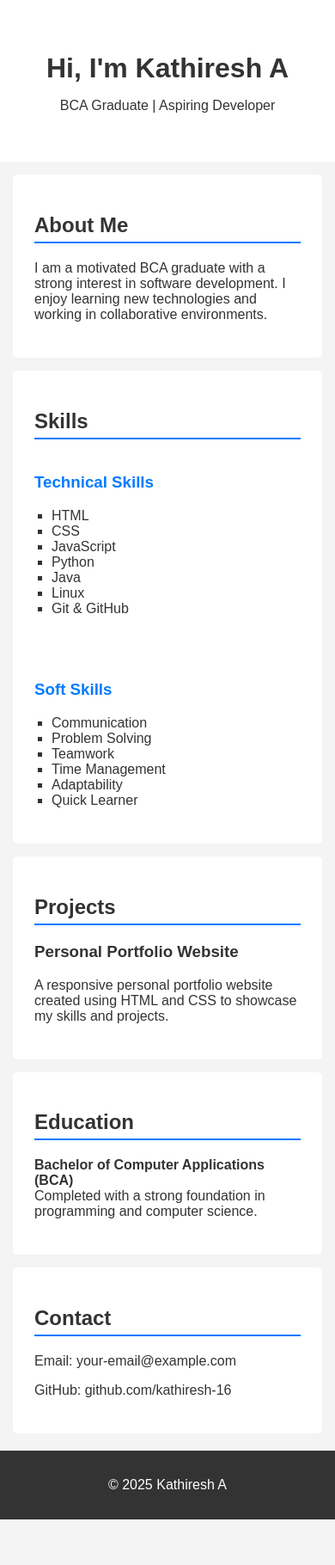
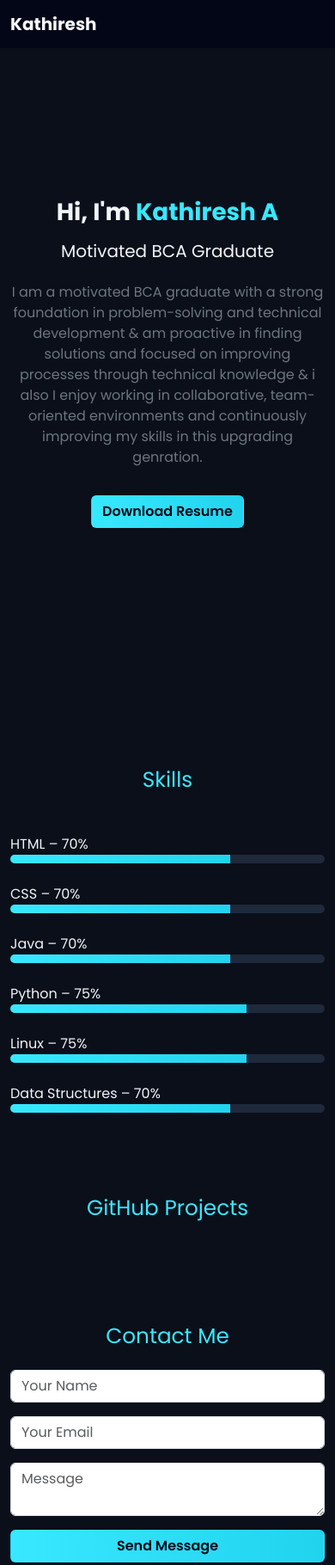
Before and after one commit to KATHIRESH-16/personal-Portfolio1, a plain HTML site: page index.html in a window 390 px wide. Shown: the top 1820 px of the page at 86% size. Before the commit the page ends 1767 px from the top, so only its background shows below. Drawn offline with nearby package versions, Linux system fonts and the light colour scheme; no server answers.

Commit message:
Update index.html

```diff
--- a/index.html
+++ b/index.html
@@ -2,84 +2,182 @@
 <html lang="en">
 <head>
 <meta charset="UTF-8">
+<title>KATHIRESH A | Portfolio</title>
 <meta name="viewport" content="width=device-width, initial-scale=1.0">
-    <title>Kathiresh A | Portfolio</title>
-    <link rel="stylesheet" href="styles.css">
+
+<!-- Bootstrap -->
+<link href="https://cdn.jsdelivr.net/npm/bootstrap@5.3.2/dist/css/bootstrap.min.css" rel="stylesheet">
+<link href="https://cdn.jsdelivr.net/npm/bootstrap-icons/font/bootstrap-icons.css" rel="stylesheet">
+
+<!-- Fonts -->
+<link href="https://fonts.googleapis.com/css2?family=Poppins:wght@300;400;600;700&display=swap" rel="stylesheet">
+
+<!-- AOS -->
+<link href="https://unpkg.com/aos@next/dist/aos.css" rel="stylesheet">
+
+<style>
+body{
+  font-family:'Poppins',sans-serif;
+  background:#0b0f19;
+  color:#f1f5f9;
+}
+
+a{text-decoration:none;color:#38e8ff}
+
+.navbar{background:#020617}
+
+.hero span{color:#38e8ff}
+
+.section-title span{color:#38e8ff}
+
+.card{
+  background:#020617;
+  border:1px solid #1e293b;
+  transition:.4s;
+}
+
+.card:hover{
+  transform:translateY(-8px) scale(1.02);
+  box-shadow:0 0 20px #38e8ff40;
+}
+
+.skill-bar{
+  background:#1e293b;
+  border-radius:20px;
+  overflow:hidden;
+}
+
+.skill-fill{
+  height:10px;
+  background:linear-gradient(90deg,#38e8ff,#22d3ee);
+}
+
+.btn-main{
+  background:linear-gradient(90deg,#38e8ff,#22d3ee);
+  color:#020617;
+  font-weight:600;
+}
+
+footer{background:#020617}
+</style>
 </head>
+
 <body>
 
-<header>
-    <h1>Hi, I'm Kathiresh A</h1>
-    <p>BCA Graduate | Aspiring Developer</p>
-</header>
+<!-- NAV -->
+<nav class="navbar navbar-expand-lg fixed-top">
+<div class="container">
+  <a class="navbar-brand text-light fw-bold" href="#">Kathiresh</a>
+</div>
+</nav>
 
-<section id="about">
-    <h2>About Me</h2>
-    <p>
-        I am a motivated BCA graduate with a strong interest in software development.
-        I enjoy learning new technologies and working in collaborative environments.
+<!-- HERO -->
+<section class="hero vh-100 d-flex align-items-center">
+<div class="container text-center" data-aos="fade-up">
+<h1 class="fw-bold">Hi, I'm <span>Kathiresh A</span></h1>
+<h5 class="mt-3">Motivated BCA Graduate</h5>
+<p class="mt-4 text-secondary">
+<p class="mt-4 text-secondary">
+  I am a motivated BCA graduate with a strong foundation in problem-solving and technical development
+  & am proactive in finding solutions and focused on improving processes through technical knowledge & i also I enjoy working in collaborative, team-oriented environments and continuously improving my skills in this upgrading genration.
 </p>
+
+</p>
+
+<a href="assets/KATHIRESH.pdf"download class="btn btn-main mt-3">Download Resume</a>
+
+</div>
 </section>
 
-<section id="skills">
-    <h2>Skills</h2>
+<!-- SKILLS -->
+<section class="py-5">
+<div class="container">
+<h2 class="section-title text-center mb-5" data-aos="fade-up"><span>Skills</span></h2>
 
-    <div class="skills-container">
-        <div class="skill-box">
-            <h3>Technical Skills</h3>
-            <ul>
-                <li>HTML</li>
-                <li>CSS</li>
-                <li>JavaScript</li>
-                <li>Python</li>
-                <li>Java</li>
-                <li>Linux</li>
-                <li>Git & GitHub</li>
-            </ul>
-        </div>
+<div class="row g-4">
+<div class="col-md-6" data-aos="fade-right">HTML – 70%
+<div class="skill-bar"><div class="skill-fill" style="width:70%"></div></div></div>
 
-        <div class="skill-box">
-            <h3>Soft Skills</h3>
-            <ul>
-                <li>Communication</li>
-                <li>Problem Solving</li>
-                <li>Teamwork</li>
-                <li>Time Management</li>
-                <li>Adaptability</li>
-                <li>Quick Learner</li>
-            </ul>
+<div class="col-md-6" data-aos="fade-left">CSS – 70%
+<div class="skill-bar"><div class="skill-fill" style="width:70%"></div></div></div>
+
+<div class="col-md-6" data-aos="fade-right">Java – 70%
+<div class="skill-bar"><div class="skill-fill" style="width:70%"></div></div></div>
+
+<div class="col-md-6" data-aos="fade-left">Python – 75%
+<div class="skill-bar"><div class="skill-fill" style="width:75%"></div></div></div>
+
+<div class="col-md-6" data-aos="fade-right">Linux – 75%
+<div class="skill-bar"><div class="skill-fill" style="width:75%"></div></div></div>
+
+<div class="col-md-6" data-aos="fade-left">Data Structures – 70%
+<div class="skill-bar"><div class="skill-fill" style="width:70%"></div></div></div>
 </div>
 </div>
 </section>
 
-<section id="projects">
-    <h2>Projects</h2>
-    <div class="project">
-        <h3>Personal Portfolio Website</h3>
-        <p>
-            A responsive personal portfolio website created using HTML and CSS
-            to showcase my skills and projects.
-        </p>
+<!-- PROJECTS (GitHub API) -->
+<section class="py-5">
+<div class="container">
+<h2 class="section-title text-center mb-5" data-aos="fade-up"><span>GitHub Projects</span></h2>
+<div class="row g-4" id="projects"></div>
 </div>
 </section>
 
-<section id="education">
-    <h2>Education</h2>
-    <p>
-        <strong>Bachelor of Computer Applications (BCA)</strong><br>
-        Completed with a strong foundation in programming and computer science.
-    </p>
+<!-- CONTACT -->
+<section class="py-5">
+<div class="container">
+<h2 class="section-title text-center mb-4" data-aos="fade-up"><span>Contact Me</span></h2>
+
+<form id="contact-form" class="col-md-6 mx-auto" data-aos="zoom-in">
+<input class="form-control mb-3" name="name" placeholder="Your Name" required>
+<input class="form-control mb-3" name="email" placeholder="Your Email" required>
+<textarea class="form-control mb-3" name="message" placeholder="Message" required></textarea>
+<button class="btn btn-main w-100">Send Message</button>
+</form>
+</div>
 </section>
 
-<section id="contact">
-    <h2>Contact</h2>
-    <p>Email: your-email@example.com</p>
-    <p>GitHub: github.com/kathiresh-16</p>
-</section>
+<!-- FOOTER -->
+<footer class="text-center py-3">
+<small>© 2025 Kathiresh A</small>
+</footer>
 
-<footer>
-    <p>© 2025 Kathiresh A</p>
-</footer>
+<!-- JS -->
+<script src="https://cdn.jsdelivr.net/npm/bootstrap@5.3.2/dist/js/bootstrap.bundle.min.js"></script>
+<script src="https://unpkg.com/aos@next/dist/aos.js"></script>
+<script src="https://cdn.jsdelivr.net/npm/emailjs-com@3/dist/email.min.js"></script>
+
+<script>
+AOS.init({duration:1000,once:true});
+
+// EMAILJS CONFIG ⬇️ (REPLACE THESE)
+emailjs.init("YOUR_PUBLIC_KEY");
+
+document.getElementById("contact-form").addEventListener("submit",function(e){
+e.preventDefault();
+emailjs.sendForm("YOUR_SERVICE_ID","YOUR_TEMPLATE_ID",this)
+.then(()=>alert("Message Sent Successfully!"),
+()=>alert("Failed to send message"));
+});
+
+// GITHUB PROJECTS
+fetch("https://api.github.com/users/kathiresh-16/repos")
+.then(res=>res.json())
+.then(data=>{
+const container=document.getElementById("projects");
+data.slice(0,6).forEach(repo=>{
+container.innerHTML+=`
+<div class="col-md-4" data-aos="fade-up">
+<div class="card p-3 h-100">
+<h5>${repo.name}</h5>
+<p class="text-secondary">${repo.description || "No description"}</p>
+<a href="${repo.html_url}" target="_blank">View on GitHub →</a>
+</div>
+</div>`;
+});
+});
+</script>
 
 </body>
 </html>
```
Lines whose indentation alone changed are shown as unchanged.
